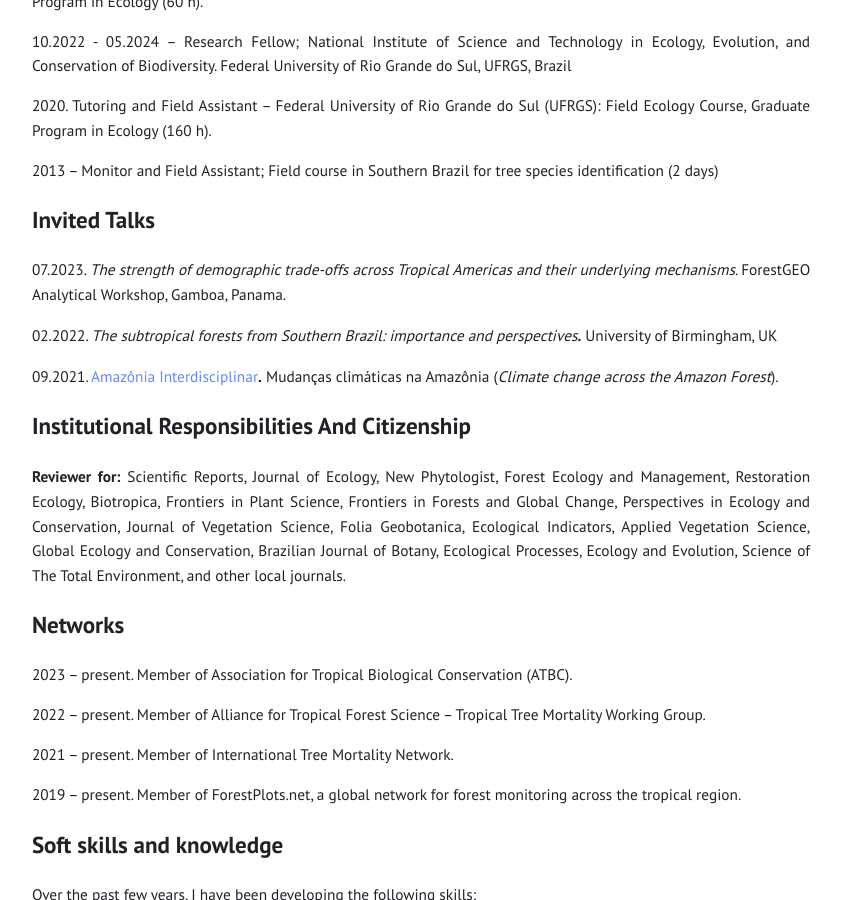
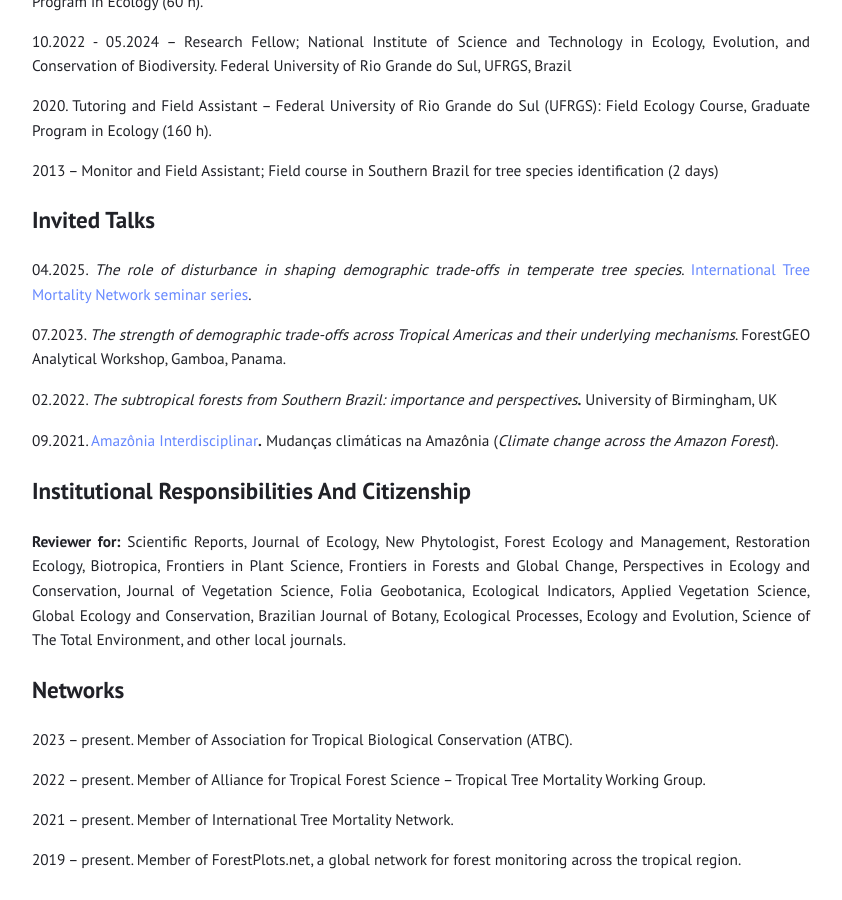
Before and after one commit to kmbordin/kmbordin.github.io, a Jekyll site: the page built from CV.md, in a window 1280 px wide and 900 px high, scrolled down 919 px. Shown: the whole window, without its empty margins (219-1061 px from the left). Built offline with Jekyll 4.4.1, drawn with Linux system fonts in a browser that asks for light colours; our own code applies the rules of GitHub Pages for plain Markdown files.

Commit message:
update talks

```diff
--- a/CV.md
+++ b/CV.md
@@ -38,6 +38,8 @@ Fully funded (CAPES). Supervisor: Professor Sandra Cristina Müller
 
 ## Invited Talks
 
+04.2025. *The role of disturbance in shaping demographic trade-offs in temperate tree species*. [International Tree Mortality Network seminar series](https://www.tree-mortality.net/seminars/).
+
 07.2023. *The strength of demographic trade-offs across Tropical Americas and their underlying mechanisms*. ForestGEO Analytical Workshop, Gamboa, Panama.
 
 02.2022. *The subtropical forests from Southern Brazil: importance and perspectives***.** University of Birmingham, UK
```
